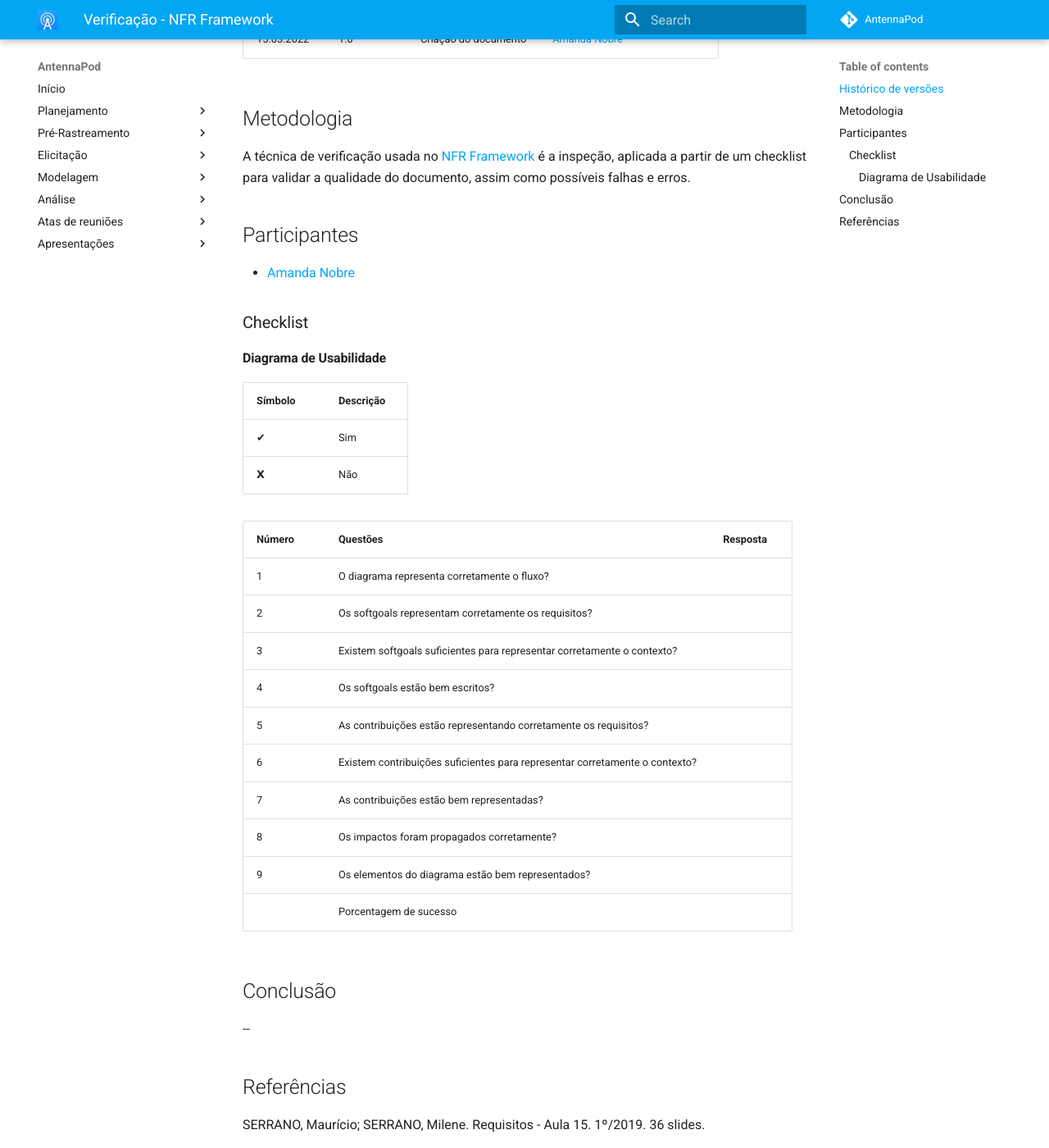
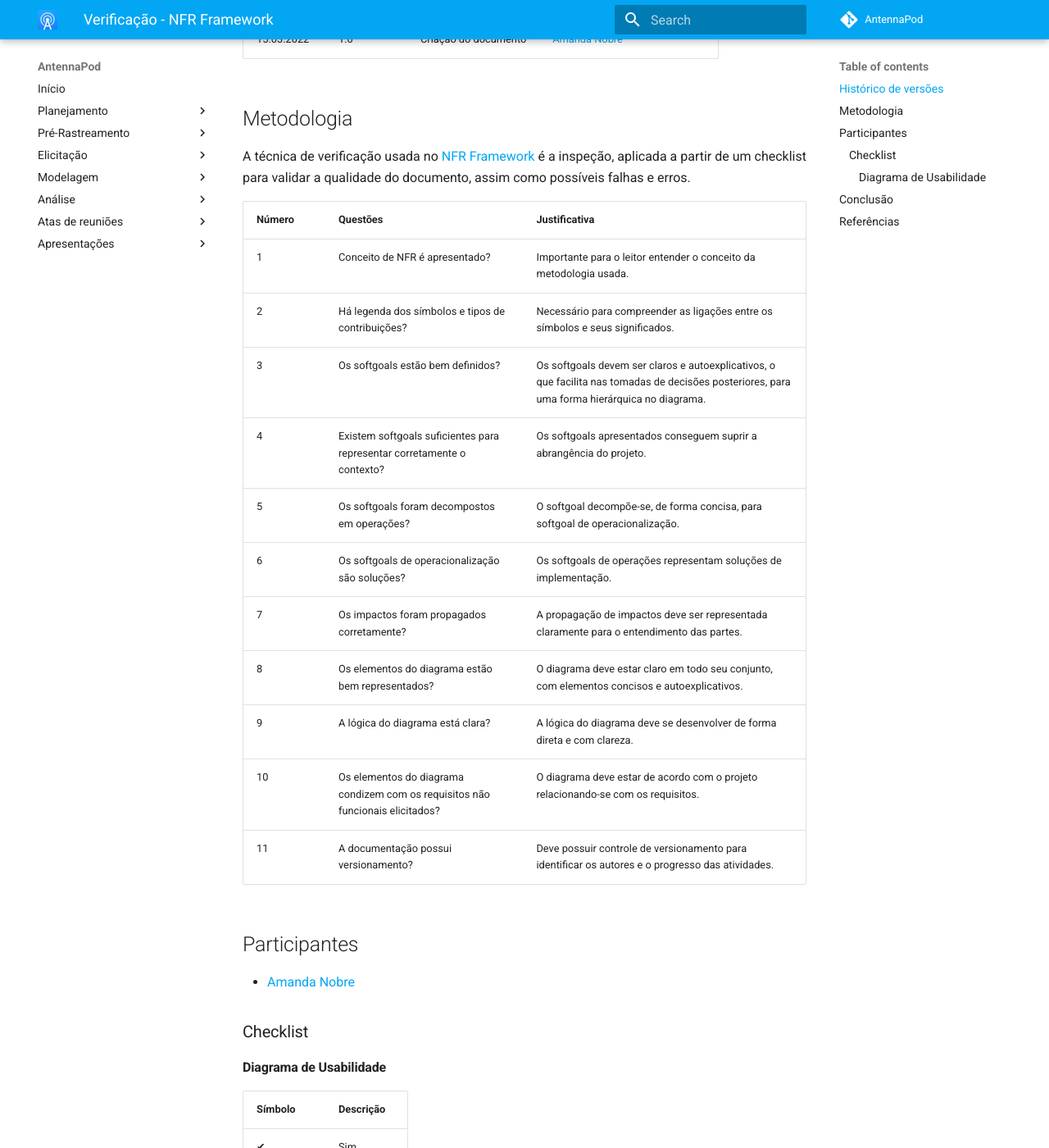
Before and after one commit to Requisitos-de-Software/2021.2-AntennaPod, an MkDocs documentation site: the page built from docs/analise/verificacao/verificacao-nfr-framework.md, in a window 1280 px wide and 1400 px high, scrolled down 251 px. Shown: the whole window at 82% size. Built offline with MkDocs 1.6.1 and Material for MkDocs 9.7.7, drawn with Linux system fonts in a browser that asks for light colours; comment, search, counter and statistics services are not loaded; some of the changed text lies outside the part shown.

Commit message:
:repeat:(#57): complementando a verificacao

```diff
--- a/docs/analise/verificacao/verificacao-nfr-framework.md
+++ b/docs/analise/verificacao/verificacao-nfr-framework.md
@@ -8,6 +8,20 @@
 ## Metodologia
 
 A técnica de verificação usada no [NFR Framework](https://requisitos-de-software.github.io/2021.2-AntennaPod/modelagem/nfr-framework/) é a inspeção, aplicada a partir de um checklist para validar a qualidade do documento, assim como possíveis falhas e erros.
+
+| Número | Questões                                                                       | Justificativa                                                                                                                                 |
+| ------ | ------------------------------------------------------------------------------ | --------------------------------------------------------------------------------------------------------------------------------------------- |
+| 1      | Conceito de NFR é apresentado?                                                 | Importante para o leitor entender o conceito da metodologia usada.                                                                            |
+| 2      | Há legenda dos símbolos e tipos de contribuições?                              | Necessário para compreender as ligações entre os símbolos e seus significados.                                                                |
+| 3      | Os softgoals estão bem definidos?                                              | Os softgoals devem ser claros e autoexplicativos, o que facilita nas tomadas de decisões posteriores, para uma forma hierárquica no diagrama. |
+| 4      | Existem softgoals suficientes para representar corretamente o contexto?        | Os softgoals apresentados conseguem suprir a abrangência do projeto.                                                                          |
+| 5      | Os softgoals foram decompostos em operações?                                   | O softgoal decompõe-se, de forma concisa, para softgoal de operacionalização.                                                                 |
+| 6      | Os softgoals de operacionalização são soluções?                                | Os softgoals de operações representam soluções de implementação.                                                                              |
+| 7      | Os impactos foram propagados corretamente?                                     | A propagação de impactos deve ser representada claramente para o entendimento das partes.                                                     |
+| 8      | Os elementos do diagrama estão bem representados?                              | O diagrama deve estar claro em todo seu conjunto, com elementos concisos e autoexplicativos.                                                  |
+| 9      | A lógica do diagrama está clara?                                               | A lógica do diagrama deve se desenvolver de forma direta e com clareza.                                                                       |
+| 10     | Os elementos do diagrama condizem com os requisitos não funcionais elicitados? | O diagrama deve estar de acordo com o projeto relacionando-se com os requisitos.                                                              |
+| 11     | A documentação possui versionamento?                                           | Deve possuir controle de versionamento para identificar os autores e o progresso das atividades.                                              |
 
 ## Participantes
 
@@ -20,27 +34,30 @@ A técnica de verificação usada no [NFR Framework](https://requisitos-de-softw
 | Símbolo | Descrição |
 | ------- | --------- |
 | ✔      | Sim       |
-| 𝗫      | Não       |
+| ❌      | Não       |
 
-| Número | Questões                                                                    | Resposta |
-| ------ | --------------------------------------------------------------------------- | -------- |
-| 1      | O diagrama representa corretamente o fluxo?                                 |          |
-| 2      | Os softgoals representam corretamente os requisitos?                        |          |
-| 3      | Existem softgoals suficientes para representar corretamente o contexto?     |          |
-| 4      | Os softgoals estão bem escritos?                                            |          |
-| 5      | As contribuições estão representando corretamente os requisitos?            |          |
-| 6      | Existem contribuições suficientes para representar corretamente o contexto? |          |
-| 7      | As contribuições estão bem representadas?                                   |          |
-| 8      | Os impactos foram propagados corretamente?                                  |          |
-| 9      | Os elementos do diagrama estão bem representados?                           |          |
-|        | Porcentagem de sucesso                                                      |          |
+| Número | Questões                                                                       | Resultado |
+| ------ | ------------------------------------------------------------------------------ | --------- |
+| 1      | Conceito de NFR é apresentado?                                                 | ✔        |
+| 2      | Há legenda dos símbolos e tipos de contribuições?                              | ✔        |
+| 3      | Os softgoals estão bem definidos?                                              | ✔        |
+| 4      | Existem softgoals suficientes para representar corretamente o contexto?        | ✔        |
+| 5      | Os softgoals foram decompostos em operações?                                   | ✔        |
+| 6      | Os softgoals de operacionalização são soluções?                                | ❌        |
+| 7      | Os impactos foram propagados corretamente?                                     | ✔        |
+| 8      | Os elementos do diagrama estão bem representados?                              | ✔        |
+| 9      | A lógica do diagrama está clara?                                               | ✔        |
+| 10     | Os elementos do diagrama condizem com os requisitos não funcionais elicitados? | ❌        |
+| 11     | A documentação possui versionamento?                                           | ✔        |
+|        | Porcentagem de sucesso                                                         | 82%       |
 
 ## Conclusão
 
---
+Dessa forma, nota-se que o diagrama está bom e atende à maioria dos critérios de avaliação, porém pode haver uma melhora quanto a correspondência dos
+requisitos previamente levantados com o modelo NFR Framework, e também explicitar os softgoals de operacionalização como propostas de soluções.
 
 ## Referências
 
 SERRANO, Maurício; SERRANO, Milene. Requisitos - Aula 15. 1º/2019. 36 slides.
 
-Enhancing Data Warehouse Design with the NFR Framework. Disponível em: http://www.inf.puc-rio.br/wer02/zip/Enhancing_Data(4).pdf. Acesso em: 15/03/22
+REQUISITOS DE SOFTWARE, BikeItau 2021.2. NFR Framework e Verificação do NFR Framework.  Disponível em: https://requisitos-de-software.github.io/2020.2-BikeItau/
```
